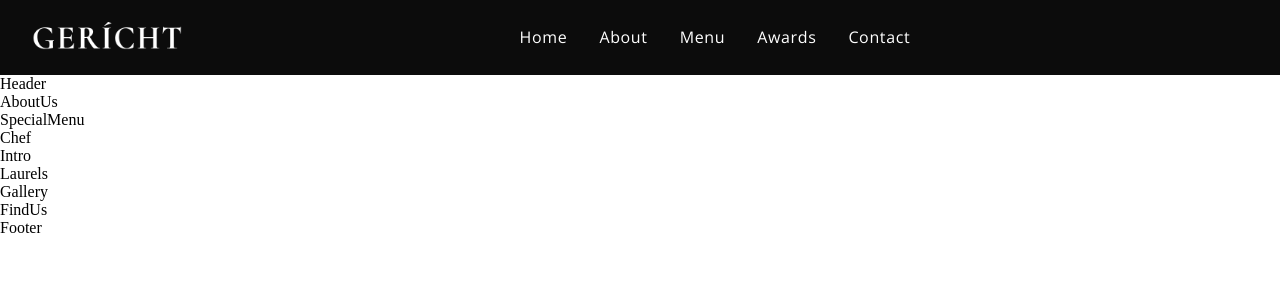
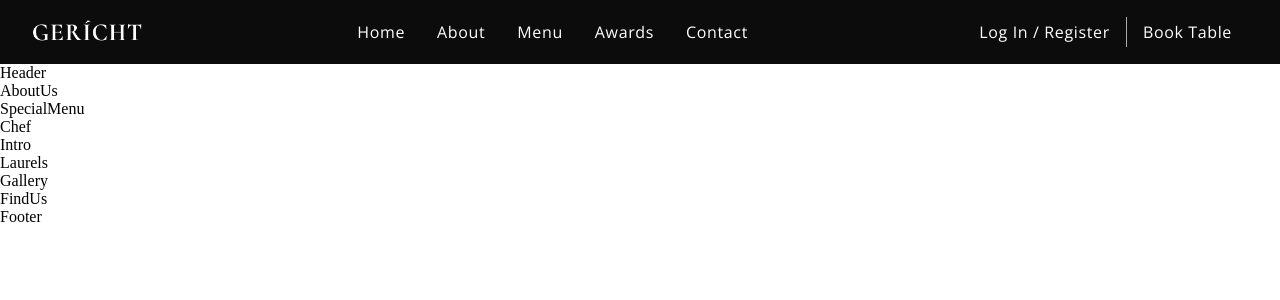
Before and after one commit to RidaaNasir/gerich-restaurent, a React (Create React App) app: page / in a window 1280 px wide. Shown: the top 300 px of the page. Built offline with nearby package versions, Linux system fonts and the light colour scheme; a web font is replaced by a local one.

Commit message:
almost done with Navigation bar

```diff
--- a/src/components/Navbar/Navbar.css
+++ b/src/components/Navbar/Navbar.css
@@ -1,34 +1,139 @@
-.app__navbar{
+.app__navbar {
     width: 100%;
     display: flex;
     justify-content: space-between;
     align-items: center;
     background: var(--color-black);
+    padding: 1rem 2rem;
+  }
 
-    padding: 1rem 2rem;
-}
-.app__navbar-logo{
+  .app__navbar-logo {
     display: flex;
     justify-content: flex-start;
     align-items: center;
-}
-.app__navbar-logo img{
+  }
+
+  .app__navbar-logo img {
     width: 150px;
-}
+  }
 
-.app__navbar-links{
+  .app__navbar-links {
     flex: 1;
     display: flex;
     justify-content: center;
     align-items: center;
+    list-style: none;
+  }
 
+  .app__navbar-links li {
+    margin: 0 1rem;
+    cursor: pointer;
+  }
+
+  .app__navbar-links li:hover {
+    color: var(--color-grey);
+  }
+
+  .app__navbar-login {
+    display: flex;
+    justify-content: flex-end;
+    align-items: center;
+  }
+
+  .app__navbar-login a {
+    margin: 0 1rem;
+    text-decoration: none;
+    transition: 0.5s ease;
+  }
+
+  .app__navbar-login a:hover {
+    border-bottom: 1px solid var(--color-golden);
+  }
+
+  .app__navbar-login div {
+    width: 1px;
+    height: 30px;
+    background-color: var(--color-grey);
+  }
+
+  .app__navbar-smallscreen {
+    display: none;
+  }
+
+  .app__navbar-smallscreen_overlay {
+    position: fixed;
+    top: 0;
+    left: 0;
+    width: 100%;
+    height: 100vh;
+    background: var(--color-black);
+    transition: 0.5s ease;
+    display: flex;
+    flex-direction: column;
+    z-index: 5;
+  }
+
+  .app__navbar-smallscreen_overlay .overlay__close {
+    font-size: 27px;
+    color: var(--color-golden);
+    cursor: pointer;
+    position: absolute;
+    top: 20px;
+    right: 20px;
+  }
+
+  .app__navbar-smallscreen-links{
     list-style: none;
+  }
+  .app__navbar-smallscreen-links li{
+    margin:2rem ;
+    cursor: pointer;
+    color: var(--color-golden);
+    font-size: 2rem;
+    text-align: center;
+    font-family: var(--font-base);
+  }
+
+  .app__navbar-smallscreen-links li:hover{
+    color: var(--color-white);
+  }
+
+
+
+
+
+  @media screen and (max-width:2000px){
+    .app__navbar-logo img{
+       width: 210px;
+
+    }
+
+  }
+
+
+  @media screen and (max-width:1150px) {
+    .app__navbar-links {
+      display: none;
+    }
+
+    .app__navbar-smallscreen {
+      display: flex;
+    }
+    .app__navbar-login{
+        display: none;
+    }
+  }
+
+/*Mobile Screens*/
+  @media screen and (max-width:650px){
+    .app__navbar{
+        padding: 1rem;
+    }
+
+  }
+
+
+  .app__navbar-logo img{
+   width: 110px;
 
 }
-.app__navbar-links li{
-    margin: 0 1rem;
-    cursor: pointer;
-}
-.app__navbar-links li:hover{
-    color: var(--color-grey);
-}
--- a/src/components/Navbar/Navbar.jsx
+++ b/src/components/Navbar/Navbar.jsx
@@ -1,13 +1,15 @@
-import React from 'react';
-//importing icons
-import { GiHamburger } from 'react-icons/gi';
+import React, { useState } from 'react';
+// importing icons
+import { GiHamburgerMenu } from 'react-icons/gi';
 import { MdOutlineRestaurant } from 'react-icons/md';
-
-import images from '../../constants/images'
+import images from '../../constants/images';
 import './Navbar.css';
 
-const Navbar = () => (
-  <div className='app__navbar'>
+const Navbar = () => {
+  const [toggleMenu, setToggleMenu] = useState(false);
+
+  return (
+    <nav className='app__navbar'>
       <div className='app__navbar-logo'>
         <img src={images.gericht} alt="app logo" />
       </div>
@@ -18,7 +20,32 @@ const Navbar = () => (
         <li className='p__opensans'><a href='#awards'>Awards</a></li>
         <li className='p__opensans'><a href='#contact'>Contact</a></li>
       </ul>
+
+      <div className='app__navbar-login'>
+        <a href="#login" className='p__opensans'>Log In / Register</a>
+        <div />
+        <a href="/" className='p__opensans'>Book Table</a>
       </div>
+
+      <div className='app__navbar-smallscreen'>
+        <GiHamburgerMenu color='#fff' fontSize={27} onClick={() => setToggleMenu(true)} />
+        {toggleMenu && (
+          <div className='app__navbar-smallscreen_overlay flex__center slide-bottom'>
+            <MdOutlineRestaurant fontSize={27} className='overlay__close' onClick={() => setToggleMenu(false)} />
+            <ul className='app__navbar-smallscreen-links'>
+              <li className='p__opensans'><a href='#home'>Home</a></li>
+              <li className='p__opensans'><a href='#about'>About</a></li>
+              <li className='p__opensans'><a href='#menu'>Menu</a></li>
+              <li className='p__opensans'><a href='#awards'>Awards</a></li>
+              <li className='p__opensans'><a href='#contact'>Contact</a></li>
+              <li className='p__opensans'><a href="#login">Log In / Register</a></li>
+              <li className='p__opensans'><a href="/">Book Table</a></li>
+            </ul>
+          </div>
+        )}
+      </div>
+    </nav>
   );
+}
 
 export default Navbar;
```
Lines whose indentation alone changed are shown as unchanged.
